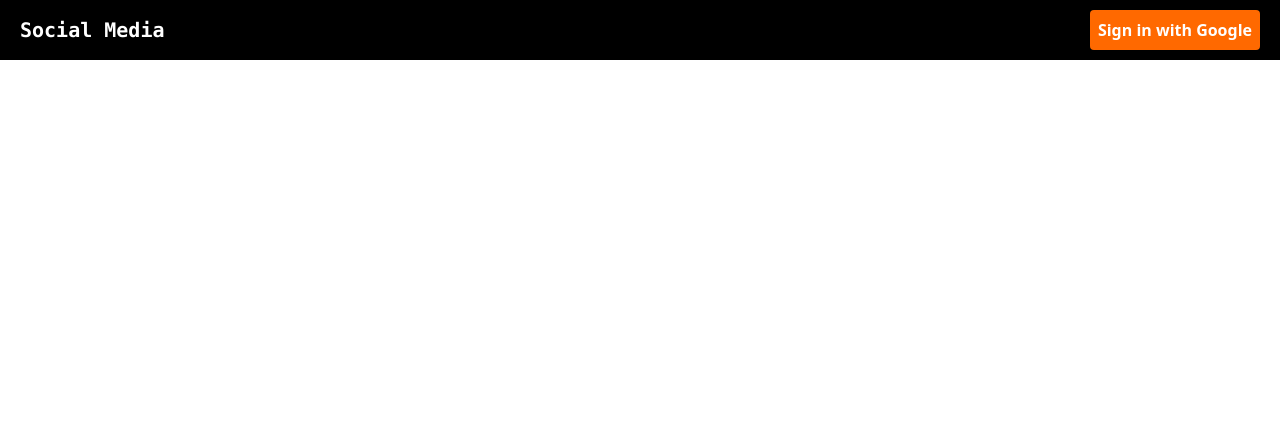
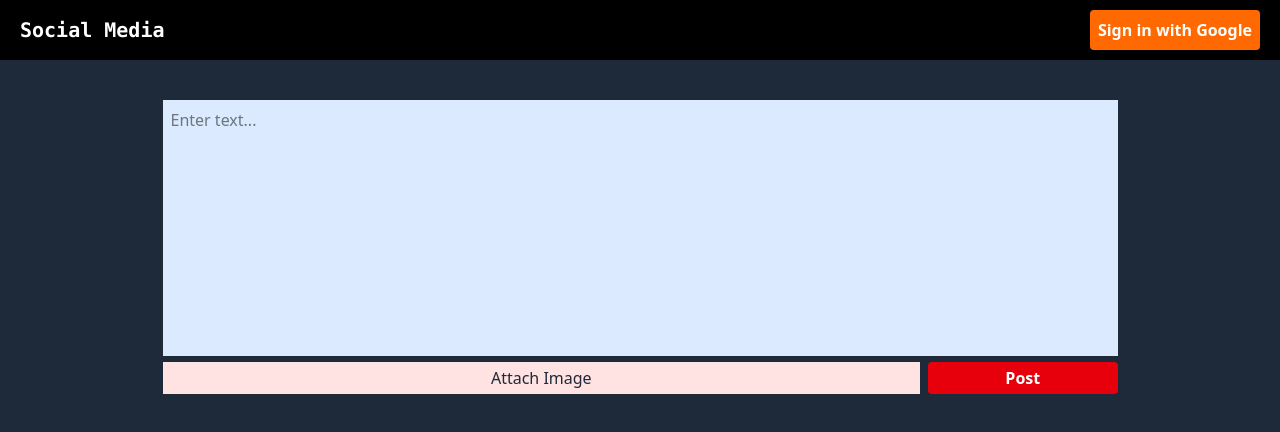
Before and after one commit to BerinMadzak/Social-Media, a React (Vite) app: page / in a window 1280 px wide. Shown: the top 432 px of the page. Built offline with nearby package versions, Linux system fonts and the light colour scheme; no server answers.

Commit message:
New post form layout

```diff
--- a/src/components/Layout.tsx
+++ b/src/components/Layout.tsx
@@ -5,7 +5,7 @@ export default function Layout() {
     return (
         <>
             <NavBar />
-            <main>
+            <main className="mt-15">
                 <Outlet />
             </main>
         </>
--- /dev/null
+++ b/src/components/NewPost.tsx
@@ -0,0 +1,11 @@
+export default function NewPost() {
+    return (
+        <form>
+            <textarea cols={100} rows={10} placeholder="Enter text..." className="bg-blue-100 resize-none p-2"></textarea>
+            <div className="flex gap-x-2">
+                <button className="w-[80%] h-8 bg-red-100 cursor-pointer text-gray-800">Attach Image</button>
+                <button className="w-[20%] rounded bg-red-600 font-bold text-white cursor-pointer">Post</button>
+            </div>
+        </form>
+    );
+}
--- a/src/pages/HomePage.tsx
+++ b/src/pages/HomePage.tsx
@@ -1,7 +1,11 @@
+import NewPost from "../components/NewPost";
+
 export default function HomePage() {
   return (
-    <>
-
-    </>
+    <div className="bg-gray-800 h-[calc(100vh-3.75rem)] overflow-y-auto">
+      <div className="flex justify-center mt-10">
+        <NewPost />
+      </div>
+    </div>
   )
 }
```
